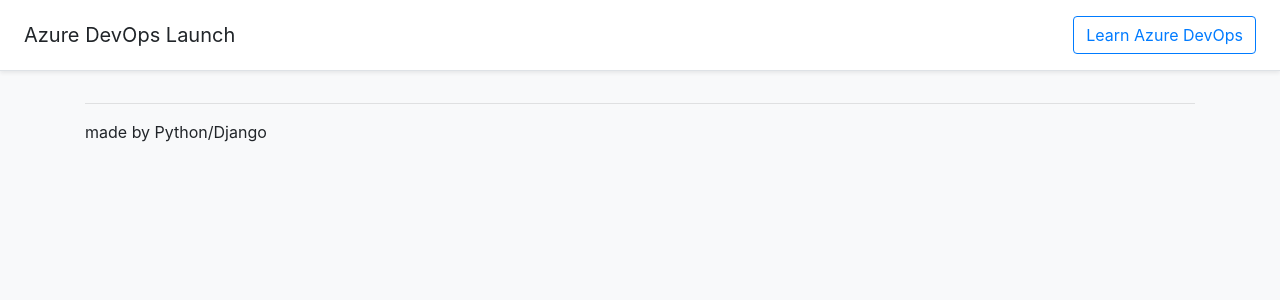
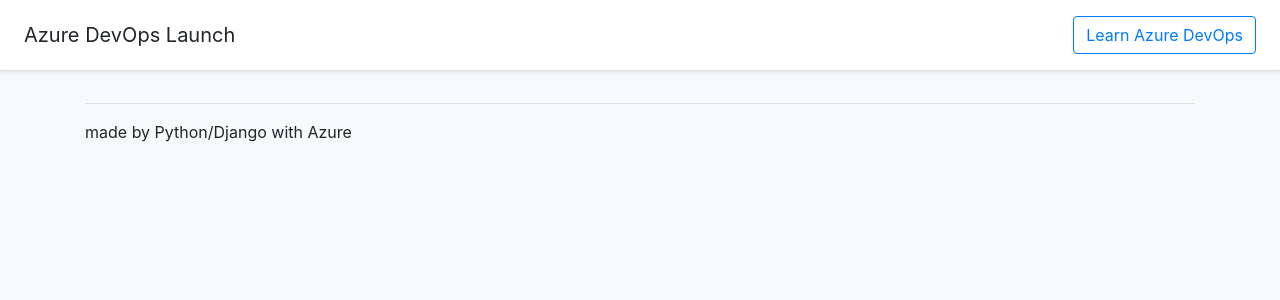
Before and after one commit to CodingSta/demo-devops-launch, a Django app: template devops/templates/layout.html in a window 1280 px wide. Shown: the top 300 px of the page. Run offline with Django 3.2, Linux system fonts and the light colour scheme; the template is opened without the code that fills it, so the values that code supplies are empty; some libraries are stand-ins or nearby versions.

Commit message:
Azure 설명 추가

```diff
--- a/devops/templates/layout.html
+++ b/devops/templates/layout.html
@@ -30,7 +30,7 @@
             <div class="row">
                 <div class="col-sm-12">
                     <hr/>
-                    made by Python/Django
+                    made by Python/Django with Azure
                 </div>
             </div>
         </div>
```
